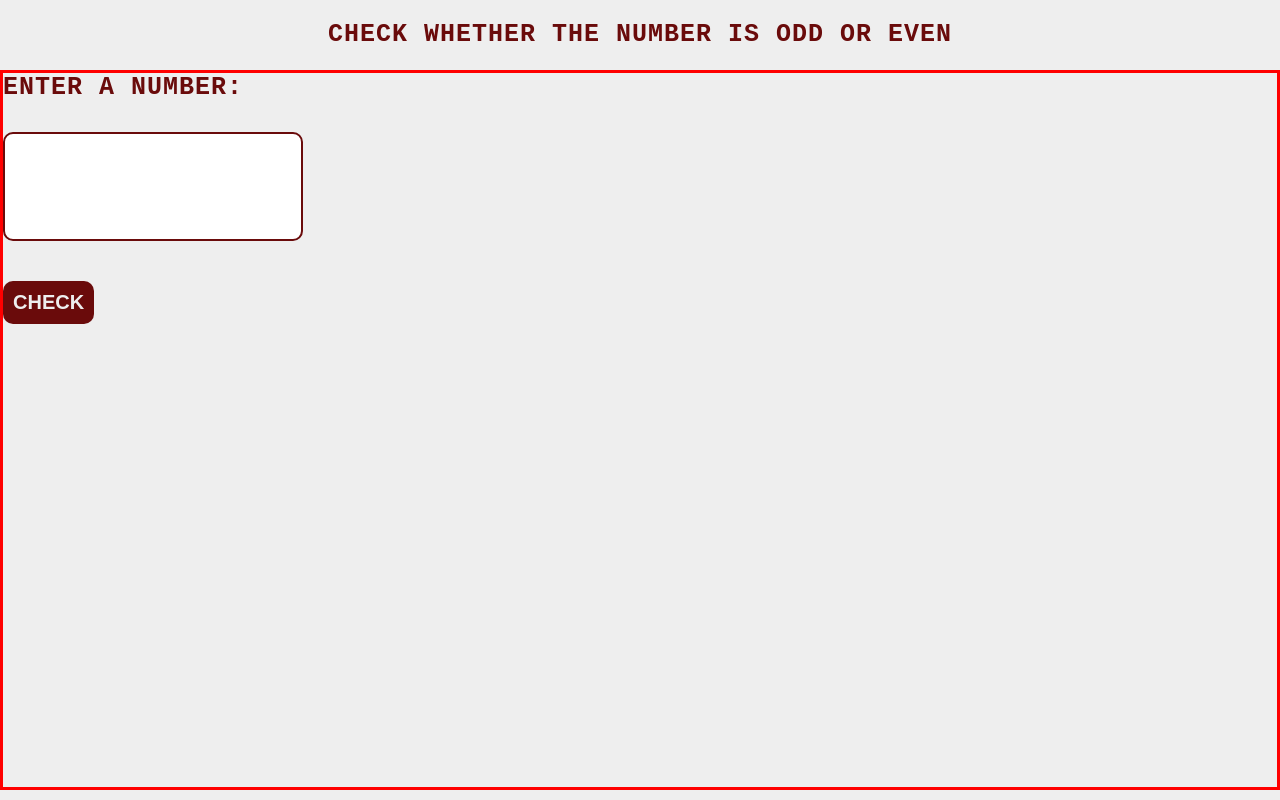
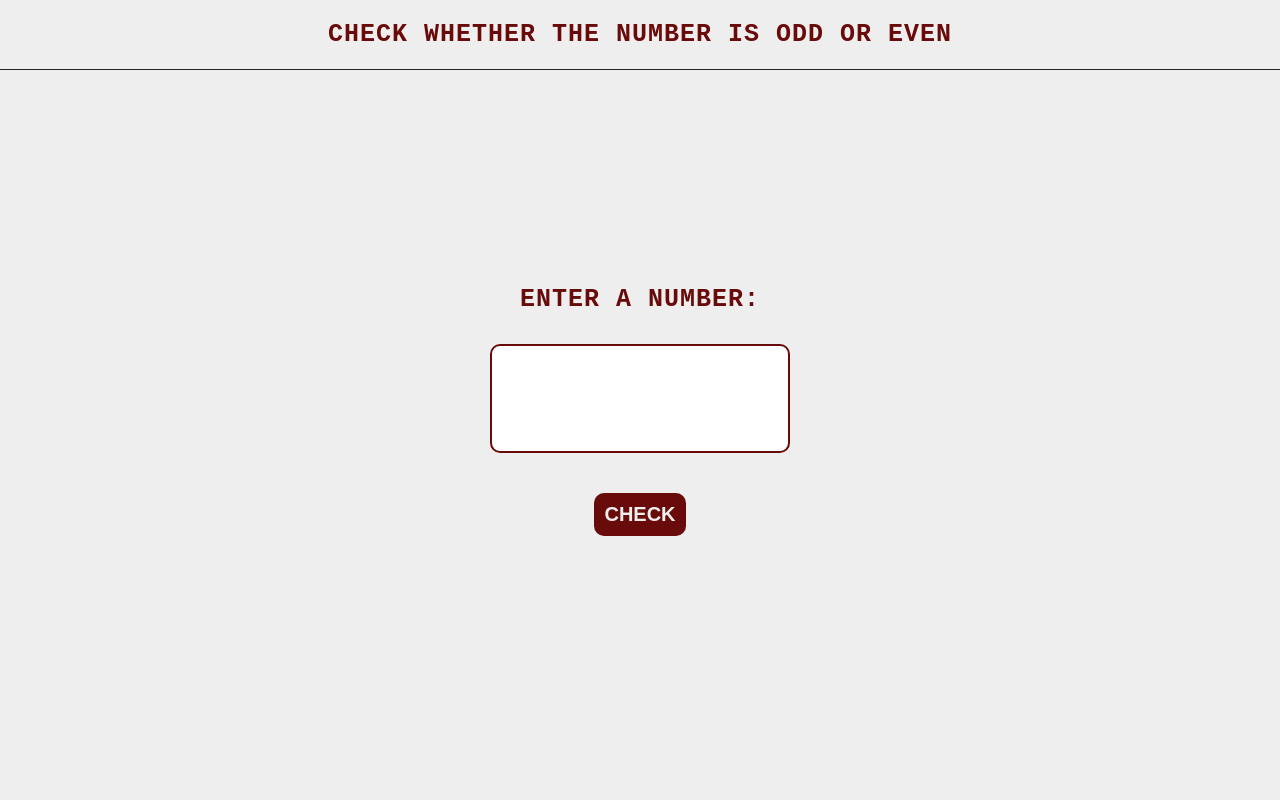
Before and after one commit to Austinkuria/Check-Even-or-Odd, a plain HTML site: page index.html in a window 1280 px wide. Drawn offline with Linux system fonts and the light colour scheme.

Commit message:
Check-even-or-odd

```diff
--- a/CSS/styles.css
+++ b/CSS/styles.css
@@ -1,49 +1,50 @@
-*,*::after,*::before{
+*,
+*::after,
+*::before {
   margin: 0;
   padding: 0;
   box-sizing: border-box;
 }
 
-html{
-    font-size:62.5%;
+html {
+  font-size: 62.5%;
 }
 
-:root{
+:root {
   --color-primary: rgb(106, 11, 11);
   --color-white: #eee;
   --color-black-main: #222;
 }
 
-
-body{
-    font-family: 'Courier New', Courier, monospace;
+body {
+  font-family: "Courier New", Courier, monospace;
   overflow: hidden;
   background-color: var(--color-white);
   color: var(--color-black-main);
   font-size: 1.4rem;
 }
 
-.check-odd-or-even-header{
+.check-odd-or-even-header {
   align-items: center;
-    justify-content:center;
+  justify-content: center;
   display: flex;
   padding: 2rem;
-    border-bottom: 1px solid var(--color-white);
+  border-bottom: 1px solid var(--color-black-main);
 }
 
-.number-input{
+.number-input {
   text-align: center;
   border-radius: 10px;
-    font-weight:bold;
+  font-weight: bold;
   font-size: 4rem;
-    padding:3rem;
+  padding: 3rem;
   outline: none;
   border: 2px solid var(--color-primary);
   margin: 3rem 0;
   width: 300px;
 }
 
-.check-btn{
+.check-btn {
   text-transform: uppercase;
   font-size: 2rem;
   font-weight: bold;
@@ -58,16 +59,20 @@ body{
   margin-top: 1rem;
 }
 
-.check-odd-or-even-text, .check-output-text{
+.check-odd-or-even-text,
+.check-output-text {
   letter-spacing: 1px;
   font-size: 2.5rem;
   color: var(--color-primary);
   text-transform: uppercase;
 }
 
-.check-odd-or-even-body{
+.check-odd-or-even-body {
+
+  display: flex;
+  flex-direction: column;
+  justify-content: center;
   align-items: center;
- justify-content: center;
- border: 3px solid red;
- height: 90vh;
+  /* border: 3px solid red; */
+  height: 85vh;
 }
```
Also changed, not shown: app.js (+7 -26 lines), index.html (+6 -3 lines). Lines whose indentation alone changed are shown as unchanged.
